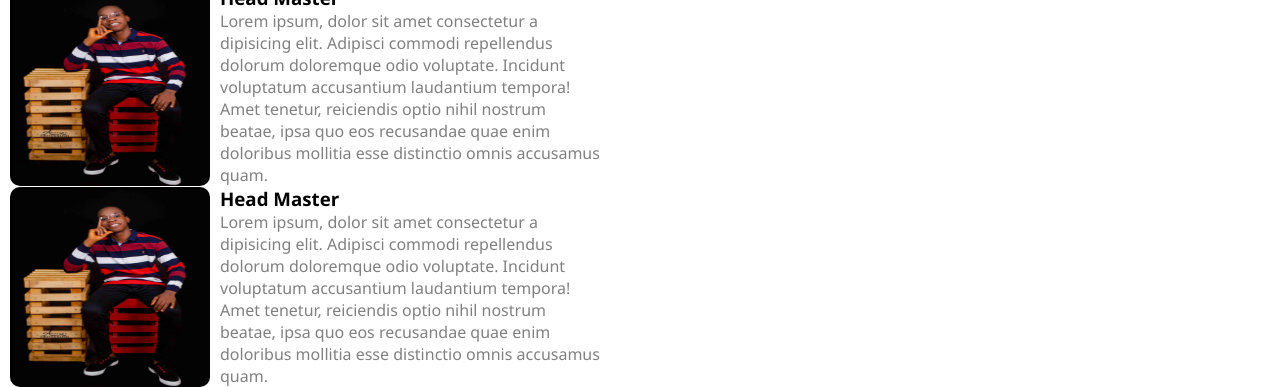
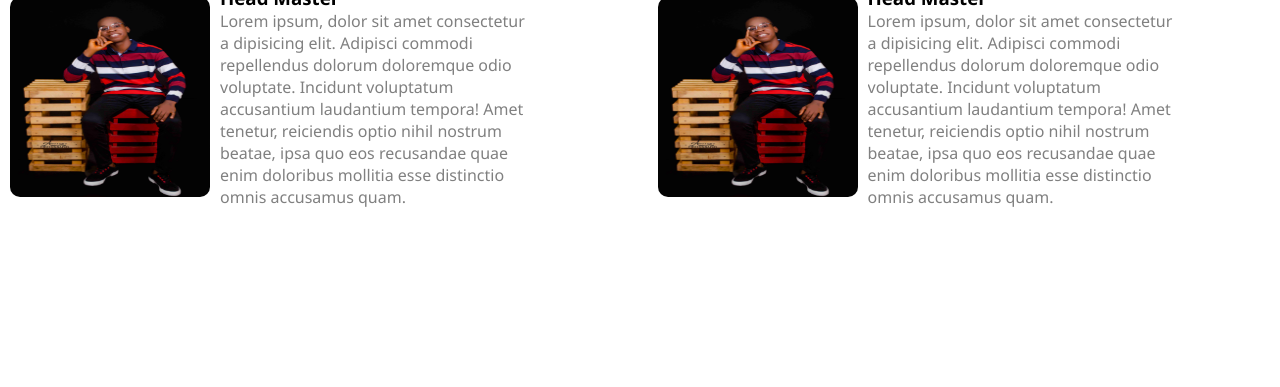
Before and after one commit to harunahaak78/SCHOL_WEBSITE, a plain HTML site: page SCHOOL_WEBSITE/About.html in a window 1280 px wide. Shown: the part 564-951 px from the top of the page. After the commit the page ends 800 px from the top, so only its background shows below. Drawn offline with Linux system fonts and the light colour scheme.

Commit message:
creating grid columns for the about stuff in about page

```diff
--- a/SCHOOL_WEBSITE/css/index.css
+++ b/SCHOOL_WEBSITE/css/index.css
@@ -909,7 +909,8 @@ p{
 }
 .gridcontainer{
    display: grid;
-   grid-template-columns: 2fr,;
+   grid-template-columns: repeat(auto-fit, minmax(200px,1fr));
+   gap: 15px;
 }
 
 .container{
@@ -925,7 +926,7 @@ p{
 }
 
 .aboutstuff{
-   width: 30%;
+   width: 50%;
    min-height: auto;
    margin-left: 10px;
 }
```
